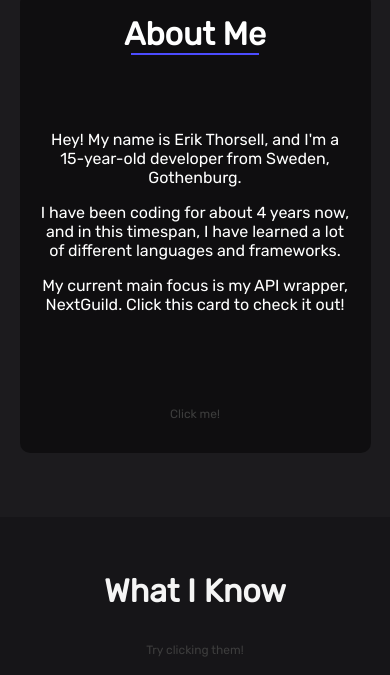
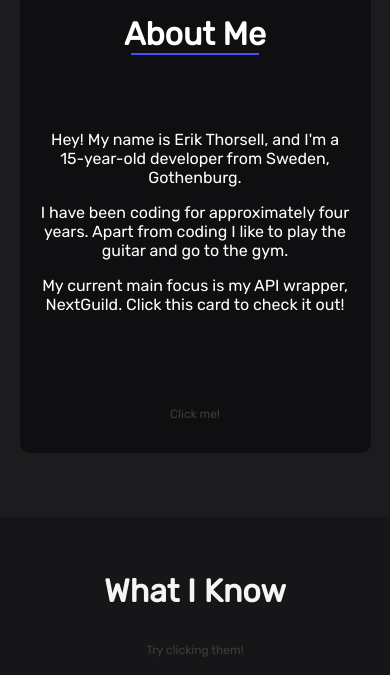
Before and after one commit to erik-thorsell/erik-thorsell.github.io, a plain HTML site: page mobile.html in a window 390 px wide. Shown: the part 911-1586 px from the top of the page. Drawn offline with Linux system fonts and the light colour scheme.

Commit message:
Update mobile.html

```diff
--- a/mobile.html
+++ b/mobile.html
@@ -66,7 +66,7 @@
                 <h1>About Me<div class="horizontaldivider"></div></h1>
                 <div class="aboutmeinformation">
                     <p class="agereplace">Hey! My name is Erik Thorsell, and I'm a NaN-year-old developer from Sweden, Gothenburg.</p>
-                    <p>I have been coding for about 4 years now, and in this timespan, I have learned a lot of different languages and frameworks.</p>
+                    <p>I have been coding for approximately four years. Apart from coding I like to play the guitar and go to the gym.</p>
                     <p>My current main focus is my API wrapper, NextGuild. Click this card to check it out!</p>
                 </div>
                 <p class="smallclickme">Click me!</p>
```
